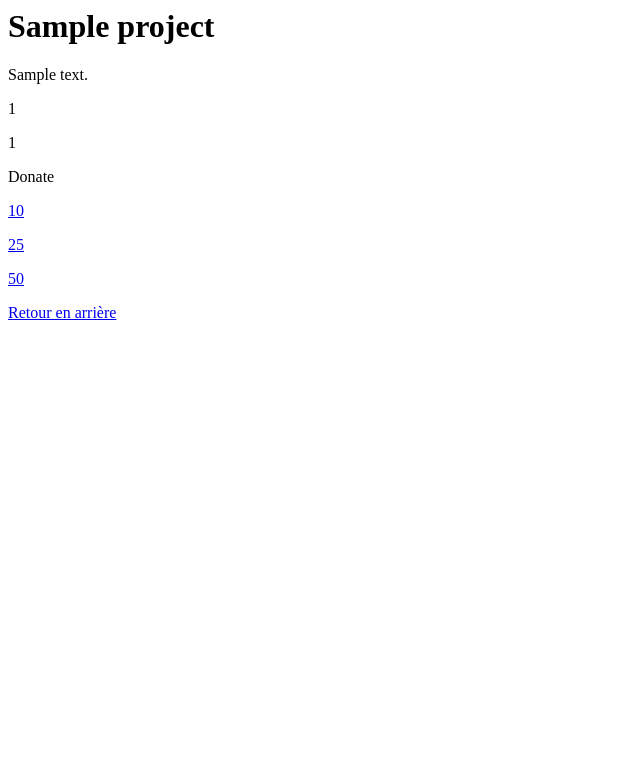
After one commit to KylianViaux/SiteDjangoGreen, a Django app: page /projectId/1 in a window 1280 px wide. The commit adds this page. Shown: the top 783 px of the page, without its empty margins (0-640 px from the left). Run offline with Django 3.2, Linux system fonts and the light colour scheme; tables that the repository leaves empty hold one stand-in row (values such as "Sample post"); some libraries are stand-ins or nearby versions.

Commit message:
Début des methodes de financement

```diff
--- /dev/null
+++ b/makeOurPlanetGreatAgain/blog/templates/blog/lireProjet.html
@@ -0,0 +1,12 @@
+<h1>{{ project.nom }}</h1>
+<p> {{ project.description }}</p>
+<p> {{ project.budgetActuel }}</p>
+<p> {{ project.budgetCible }}</p>
+
+Donate
+<p><a href="{% url 'donate' id=project.id contribution=10  %}">10</a></p>
+<p><a href="{% url 'donate' id=project.id contribution=25 %}">25</a></p>
+<p><a href="{% url 'donate' id=project.id contribution=50 %}">50</a></p>
+<!-- voir pour ajouter un formulaire avec "autre montant" -->
+
+<p><a href="{% url 'accueil' %}">Retour en arrière</a></p>
--- a/makeOurPlanetGreatAgain/blog/views.py
+++ b/makeOurPlanetGreatAgain/blog/views.py
@@ -1,6 +1,6 @@
 from django.http import HttpResponse
 from django.shortcuts import render, get_object_or_404
-from blog.models import User, Project, UserForm, ProjectForm, ConnexionForm
+from blog.models import User, Project, UserForm, ProjectForm, ConnexionForm, InvestorLink
 from django.views.generic import CreateView
 from django.contrib.auth import authenticate, login, logout
 from django.http import HttpResponseRedirect
@@ -26,7 +26,7 @@ def home(request):
             pseudo=request.POST.get('pseudo')
             password=request.POST.get('password')
             user = authenticate(username=pseudo, password= password)
-            if user :
+            if user is not None:
                 connexion="true"
                 login(request, user)
             else:
@@ -54,6 +54,27 @@ def deconnexion(request):
 def lire(request, id, slug):
     user = get_object_or_404(User, id=id, slug=slug)
     return render(request, 'blog/lire.html', {'user':user})
+
+
+def voirProjet(request, id):
+    project = get_object_or_404(Project, id=id)
+    return render(request, 'blog/lireProjet.html', { 'project':project })
+
+
+@login_required(redirect_field_name='redirect_to')
+def donate(request, id, contribution):
+    #logger.error("projectId {}".format(id))
+    current_user = request.user
+    project = get_object_or_404(Project, id=id)
+    #ajout du lien entre le projet et le donateur
+    """ donation = InvestorLink.objects.create(
+        idProject=project,
+        idInvestisseur=current_user,
+        contribution=contribution
+    ) """
+    project.budgetActuel += contribution
+    project.save()
+    return voirProjet(request, id)
 
 
 def inscription(request):
--- a/makeOurPlanetGreatAgain/makeOurPlanetGreatAgain/urls.py
+++ b/makeOurPlanetGreatAgain/makeOurPlanetGreatAgain/urls.py
@@ -21,7 +21,9 @@ urlpatterns = [
     path('admin/', admin.site.urls),
     path('accueil', views.home, name='accueil'),
     path('user/<int:id>-<slug:slug>', views.lire, name='lire'),
+    path('projectId/<int:id>', views.voirProjet, name='projectId'),
     path('inscription', views.inscription, name='inscription'),
+    path('donate/<int:id>-<int:contribution>', views.donate, name='donate'),
     path('createProject', views.createProject, name='createProject'),
     path('deconnexion', views.deconnexion, name='deconnexion'),
     path('confirmation', views.confirmation, name='confirmation')
```
Also changed, not shown: makeOurPlanetGreatAgain/blog/templates/blog/accueil.html (+4 -4 lines).
